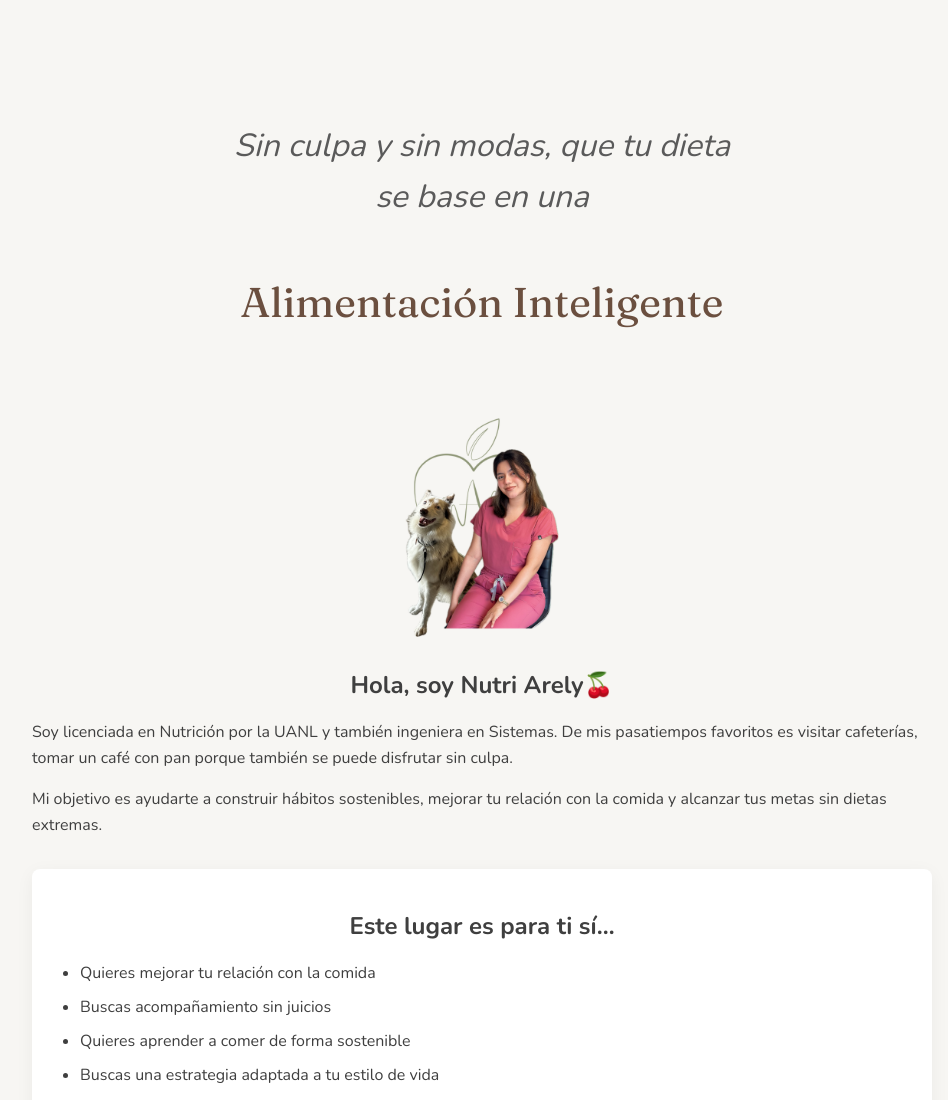
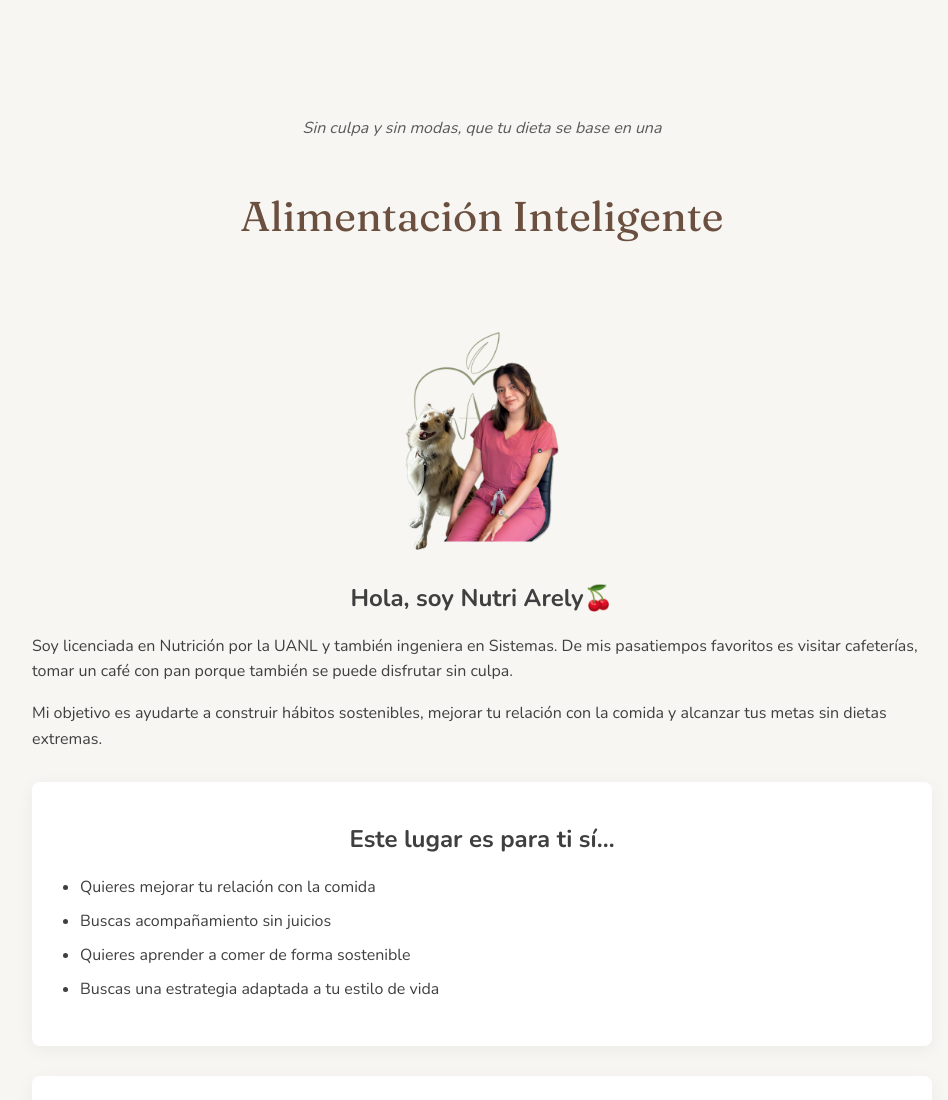
Before and after one commit to alimentacion-inteligente/alimentaci-n_inteligente, a plain HTML site: page index.html in a window 1280 px wide. Shown: the top 1100 px of the page, without its empty margins (158-1106 px from the left). Drawn offline with nearby package versions, Linux system fonts and the light colour scheme.

Commit message:
Actualizar index.html

```diff
--- a/index.html
+++ b/index.html
@@ -467,8 +467,8 @@
       text-align: center;
       font-style: italic;
       color: #5A5A5A;
-      font-size: 2rem;
-      line-height: 1.6;
+      font-size: 1rem;
+      line-height: 1;
     }
 
     .quote span {
```
